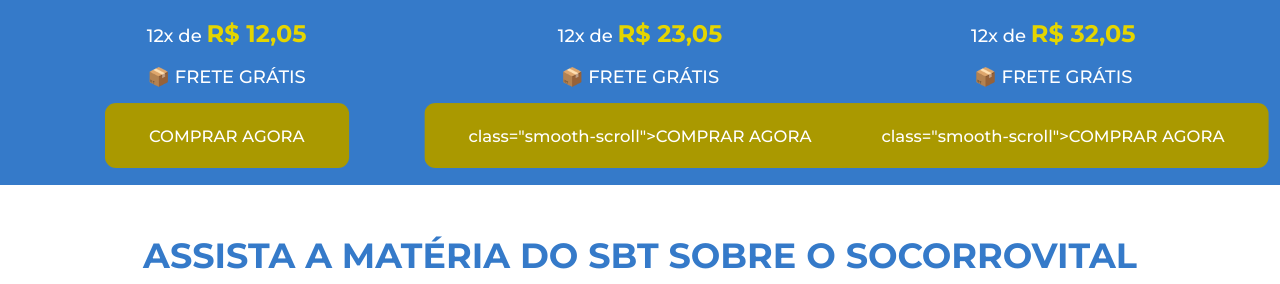
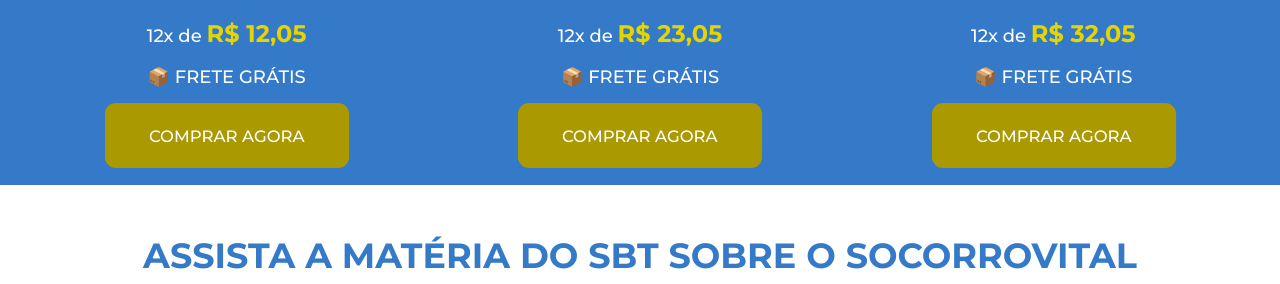
Before and after one commit to lucas-saggioro/lucas-saggioro.github.io, a plain HTML site: page index.html in a window 1280 px wide. Shown: the part 6161-6445 px from the top of the page. Drawn offline with Linux system fonts and the light colour scheme.

Commit message:
Update index.html

```diff
--- a/index.html
+++ b/index.html
@@ -142,7 +142,7 @@
                     <p>📦 FRETE GRÁTIS</p>
                 </div>
                 <div class="button">
-                    <a href="https://navishopee.com.br/products/dispositivo-de-anti-asfixia-de-emergencia-resgate-para-adultos-e-criancas-2023" target="_blank"> class="smooth-scroll">COMPRAR AGORA</a>
+                    <a href="https://navishopee.com.br/products/dispositivo-de-anti-asfixia-de-emergencia-resgate-para-adultos-e-criancas-2023" target="_blank" class="smooth-scroll">COMPRAR AGORA</a>
                 </div>
             </div>
             <div class="item">
@@ -153,7 +153,7 @@
                     <p>📦 FRETE GRÁTIS</p>
                 </div>
                 <div class="button">
-                    <a href="https://navishopee.com.br/products/dispositivo-de-anti-asfixia-de-emergencia-resgate-para-adultos-e-criancas-2023" target="_blank"> class="smooth-scroll">COMPRAR AGORA</a>
+                    <a href="https://navishopee.com.br/products/dispositivo-de-anti-asfixia-de-emergencia-resgate-para-adultos-e-criancas-2023" target="_blank" class="smooth-scroll">COMPRAR AGORA</a>
                 </div>
             </div>
         </div>
```
